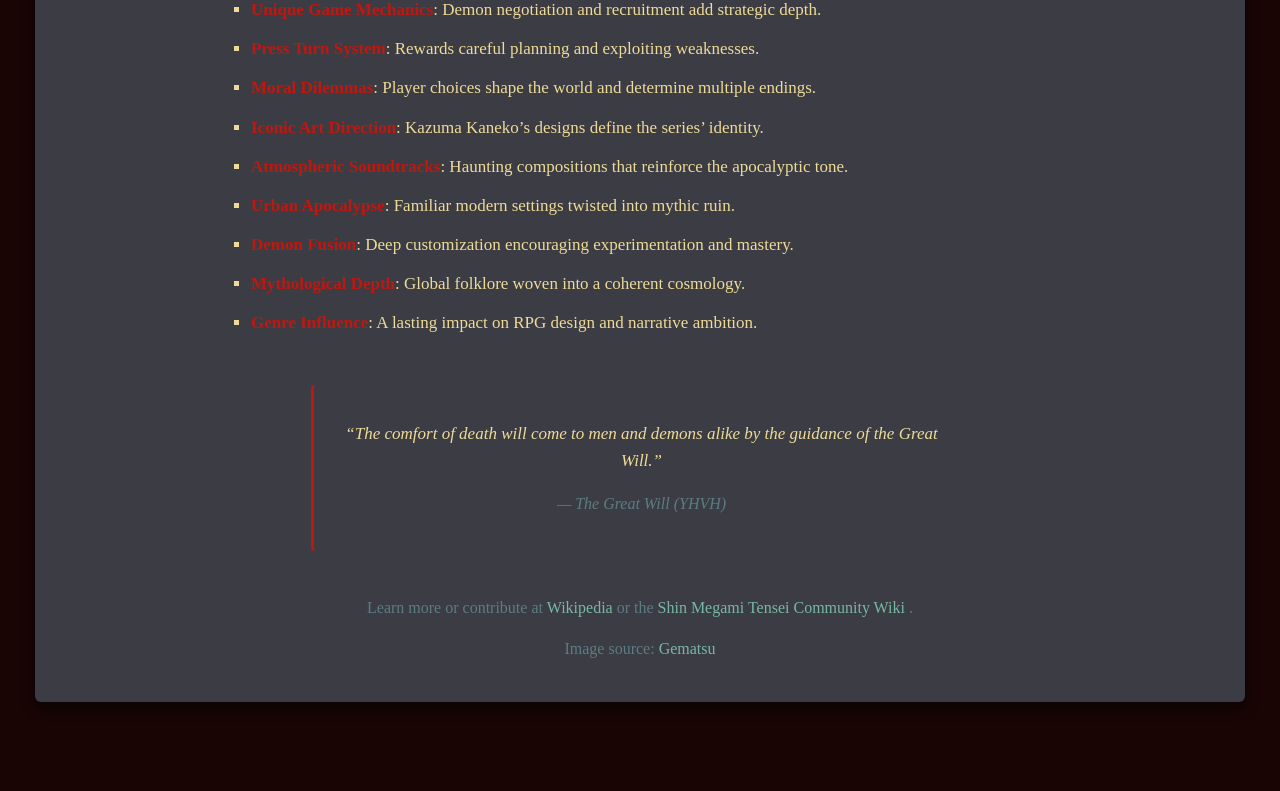
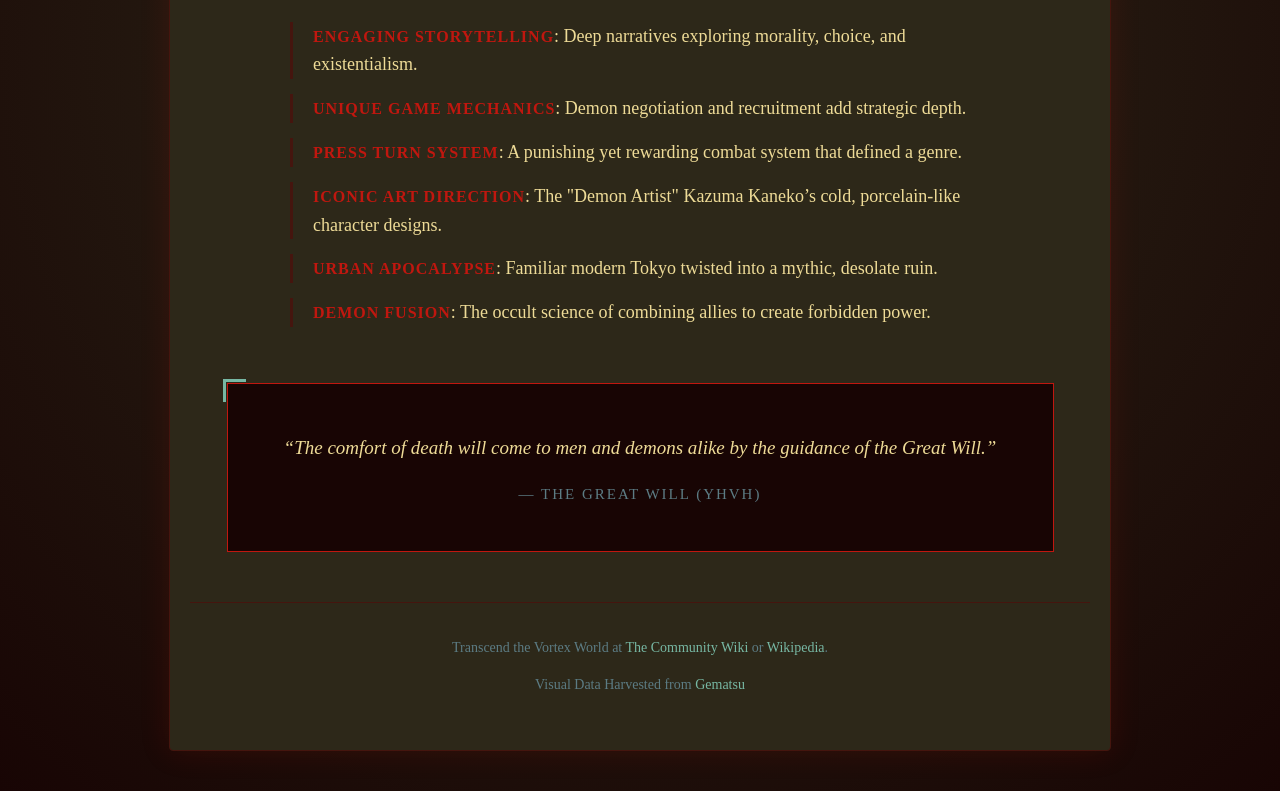
Before and after one commit to Harshyadv/Tribute-Page, a plain HTML site: page index.html in a window 1280 px wide. Shown: the part 687-1478 px from the top of the page. Before the commit the page ends 1424 px from the top, so only its background shows below. Drawn offline with Linux system fonts and the light colour scheme.

Commit message:
updated index.html and styles.css

```diff
--- a/index.html
+++ b/index.html
@@ -15,17 +15,16 @@
                 <img
                     src="https://www.gematsu.com/wp-content/uploads/2020/08/zp-274517_Shin-Megami-Tensei-III-Nocturne-HD-Remaster_2020_08-03-20_003.jpg"
                     id="image"
-                    alt="Screenshot from Shin Megami Tensei III: Nocturne"
+                    alt="The Demi-fiend glowing with Magatama energy in Nocturne"
                 />
                 <figcaption id="img-caption">
-                    Screenshot from <em>Shin Megami Tensei III: Nocturne</em>
+                    THE DEMI-FIEND: A symbol of the struggle between Law, Chaos,
+                    and Neutrality.
                 </figcaption>
             </figure>
 
             <section id="tribute-info">
-                <h2 id="tribute-header">
-                    Why Shin Megami Tensei Is an Iconic Franchise
-                </h2>
+                <h2 id="tribute-header">The Pillars of a Cult Classic</h2>
 
                 <ul class="tribute">
                     <li>
@@ -37,36 +36,20 @@
                         recruitment add strategic depth.
                     </li>
                     <li>
-                        <b>Press Turn System</b>: Rewards careful planning and
-                        exploiting weaknesses.
+                        <b>Press Turn System</b>: A punishing yet rewarding
+                        combat system that defined a genre.
                     </li>
                     <li>
-                        <b>Moral Dilemmas</b>: Player choices shape the world
-                        and determine multiple endings.
+                        <b>Iconic Art Direction</b>: The "Demon Artist" Kazuma
+                        Kaneko’s cold, porcelain-like character designs.
                     </li>
                     <li>
-                        <b>Iconic Art Direction</b>: Kazuma Kaneko’s designs
-                        define the series’ identity.
+                        <b>Urban Apocalypse</b>: Familiar modern Tokyo twisted
+                        into a mythic, desolate ruin.
                     </li>
                     <li>
-                        <b>Atmospheric Soundtracks</b>: Haunting compositions
-                        that reinforce the apocalyptic tone.
-                    </li>
-                    <li>
-                        <b>Urban Apocalypse</b>: Familiar modern settings
-                        twisted into mythic ruin.
-                    </li>
-                    <li>
-                        <b>Demon Fusion</b>: Deep customization encouraging
-                        experimentation and mastery.
-                    </li>
-                    <li>
-                        <b>Mythological Depth</b>: Global folklore woven into a
-                        coherent cosmology.
-                    </li>
-                    <li>
-                        <b>Genre Influence</b>: A lasting impact on RPG design
-                        and narrative ambition.
+                        <b>Demon Fusion</b>: The occult science of combining
+                        allies to create forbidden power.
                     </li>
                 </ul>
             </section>
@@ -81,33 +64,24 @@
 
             <footer>
                 <p>
-                    Learn more or contribute at
+                    Transcend the Vortex World at
+                    <a
+                        href="https://megatenwiki.com/wiki/Main_Page"
+                        target="_blank"
+                        >The Community Wiki</a
+                    >
+                    or
                     <a
                         href="https://en.wikipedia.org/wiki/Shin_Megami_Tensei"
                         target="_blank"
-                        rel="noopener noreferrer"
-                    >
-                        Wikipedia
-                    </a>
-                    or the
-                    <a
-                        href="https://megatenwiki.com/wiki/Main_Page"
-                        target="_blank"
-                        rel="noopener noreferrer"
-                    >
-                        Shin Megami Tensei Community Wiki </a
+                        >Wikipedia</a
                     >.
                 </p>
-
                 <p>
-                    Image source:
-                    <a
-                        href="https://www.gematsu.com/games/shin-megami-tensei-iii-nocturne-hd-remaster"
-                        target="_blank"
-                        rel="noopener noreferrer"
+                    Visual Data Harvested from
+                    <a href="https://www.gematsu.com/" target="_blank"
+                        >Gematsu</a
                     >
-                        Gematsu
-                    </a>
                 </p>
             </footer>
         </main>
--- a/styles.css
+++ b/styles.css
@@ -1,18 +1,26 @@
 :root {
-    --bg-page: #180504; /* near-black from image */
-    --bg-panel: #3c3c44; /* dark slate gray */
-    --text-main: #eedb97; /* khaki / bone */
-    --text-muted: #5c7c84; /* slate gray */
-    --accent-main: #c0170f; /* firebrick red */
-    --accent-soft: #77b8a4; /* muted aquamarine */
+    /* Backgrounds */
+    --bg-page: #180504; /* Black (Color 4) - The Void */
+    --bg-panel: #2d2819; /* Deep Black/Brown (Color 9) - The Labyrinth */
+
+    /* Text */
+    --text-main: #eedb97; /* Khaki (Color 1) - Skin/Bone */
+    --text-muted: #5c7c84; /* Slate Gray (Color 11) - Shadow */
+    --text-glow: #bef7e1; /* Pale Turquoise (Color 7) - High energy */
+
+    /* Accents */
+    --accent-primary: #c0170f; /* Firebrick (Color 2) - Blood/Chaos */
+    --accent-glow: #77b8a4; /* Medium Aquamarine (Color 5) - Magatama */
+    --border-dark: #45150e; /* Maroon (Color 6) */
 }
 
 body {
     font-family: "Times New Roman", Times, serif;
     background-color: var(--bg-page);
+    background-image: radial-gradient(circle, #2d2819 0%, #180504 100%);
     color: var(--text-main);
-    margin: 5px;
-    padding: 10px;
+    margin: 0;
+    padding: 20px;
     line-height: 1.6;
 }
 
@@ -21,27 +29,33 @@
     flex-direction: column;
     align-items: center;
     background-color: var(--bg-panel);
-    border-radius: 6px;
-    padding: 24px;
-    margin: 20px;
-    box-shadow: 0 6px 12px rgba(0, 0, 0, 0.5);
+    border: 1px solid var(--border-dark);
+    border-radius: 4px;
+    padding: 40px 20px;
+    margin: 20px auto;
+    max-width: 900px;
+    box-shadow: 0 0 30px rgba(192, 23, 15, 0.15); /* Subtle red glow */
 }
 
 #title {
-    font-size: 42px;
+    font-size: 52px;
     font-weight: normal;
-    margin: 20px;
-    color: var(--text-main);
+    text-transform: uppercase;
+    margin: 10px 0 30px 0;
+    color: var(--text-glow);
     text-align: center;
-    letter-spacing: 0.5px;
+    letter-spacing: 6px;
+    text-shadow: 0 0 15px rgba(121, 247, 225, 0.4); /* Cyan glow */
 }
 
 #img-div {
     text-align: center;
-    border: 1px solid var(--accent-soft);
-    border-radius: 4px;
-    margin-bottom: 24px;
-    padding: 6px;
+    border: 2px solid var(--accent-glow);
+    background-color: #000;
+    border-radius: 2px;
+    margin-bottom: 30px;
+    padding: 8px;
+    box-shadow: 0 0 20px rgba(119, 184, 164, 0.3);
 }
 
 #image {
@@ -49,83 +63,164 @@
     max-width: 100%;
     height: auto;
     margin: 0 auto;
+    filter: brightness(1.1) contrast(1.1);
 }
 
 #img-caption {
-    font-size: 15px;
-    margin-top: 10px;
-    color: var(--text-muted);
+    font-size: 14px;
+    margin-top: 12px;
+    color: var(--accent-glow);
+    font-style: italic;
+    letter-spacing: 1px;
 }
 
 #tribute-info {
-    display: flex;
-    flex-direction: column;
-    align-items: center;
-    width: 80%;
-    max-width: 800px;
+    width: 90%;
+    max-width: 700px;
 }
 
 #tribute-header {
-    font-size: 26px;
-    font-weight: normal;
-    margin: 14px;
+    font-size: 28px;
     color: var(--text-main);
     text-align: center;
+    border-bottom: 1px solid var(--accent-primary);
+    padding-bottom: 10px;
+    margin-bottom: 25px;
 }
 
 .tribute {
-    list-style-type: square;
-    padding-left: 22px;
-    margin: 8px 0;
-    width: 100%;
+    list-style-type: none;
+    padding: 0;
 }
 
 .tribute li {
-    font-size: 17px;
-    margin: 12px 0;
-    color: var(--text-main);
+    font-size: 18px;
+    margin: 15px 0;
+    padding-left: 20px;
+    border-left: 3px solid var(--border-dark);
 }
 
 .tribute li b {
-    color: var(--accent-main);
+    color: var(--accent-primary);
+    text-transform: uppercase;
+    font-size: 16px;
+    letter-spacing: 1px;
 }
 
 #quote-container {
-    background-color: var(--bg-panel);
-    padding: 18px;
-    border-radius: 4px;
-    margin-top: 28px;
-    width: 80%;
-    max-width: 620px;
+    background-color: var(--bg-page);
+    padding: 30px;
+    border-radius: 0;
+    margin-top: 40px;
+    width: 85%;
     text-align: center;
-    border-left: 3px solid var(--accent-main);
+    border: 1px solid var(--accent-primary);
+    position: relative;
+}
+
+/* Stylized corner bracket effect */
+#quote-container::before {
+    content: "";
+    position: absolute;
+    top: -5px;
+    left: -5px;
+    width: 20px;
+    height: 20px;
+    border-top: 3px solid var(--accent-glow);
+    border-left: 3px solid var(--accent-glow);
 }
 
 .quote {
-    font-size: 17px;
+    font-size: 19px;
     font-style: italic;
     color: var(--text-main);
 }
 
 .GreatWill {
-    font-size: 16px;
-    font-style: italic;
+    font-size: 15px;
+    margin-top: 15px;
     color: var(--text-muted);
+    text-transform: uppercase;
+    letter-spacing: 2px;
 }
 
 footer {
-    margin-top: 28px;
-    font-size: 16px;
+    margin-top: 50px;
+    font-size: 14px;
     text-align: center;
     color: var(--text-muted);
+    border-top: 1px solid var(--border-dark);
+    padding-top: 20px;
+    width: 100%;
 }
 
 footer a {
-    color: var(--accent-soft);
+    color: var(--accent-glow);
     text-decoration: none;
+    transition: 0.3s;
 }
 
 footer a:hover {
-    color: var(--accent-main);
-    text-decoration: underline;
+    color: var(--accent-primary);
+    text-shadow: 0 0 8px var(--accent-primary);
 }
+
+/* --- RESPONSIVE DESIGN --- */
+
+/* For tablets and smaller screens (under 768px) */
+@media (max-width: 768px) {
+    #main {
+        margin: 10px;
+        padding: 20px 15px;
+        width: auto;
+    }
+
+    #title {
+        font-size: 32px; /* Scale down the title */
+        letter-spacing: 3px;
+    }
+
+    #tribute-header {
+        font-size: 22px;
+    }
+
+    .tribute li {
+        font-size: 16px;
+    }
+
+    #quote-container {
+        width: 90%;
+        padding: 20px;
+    }
+
+    .quote {
+        font-size: 16px;
+    }
+}
+
+/* For very small mobile devices (under 480px) */
+@media (max-width: 480px) {
+    #title {
+        font-size: 26px;
+        letter-spacing: 2px;
+    }
+
+    #img-div {
+        padding: 4px; /* Save space */
+    }
+
+    #tribute-info {
+        width: 100%;
+    }
+
+    footer {
+        font-size: 12px;
+    }
+}
+
+/* Helper for smooth interactions */
+a,
+#img-div,
+#quote-container {
+    transition: all 0.3s ease-in-out;
+}
```
